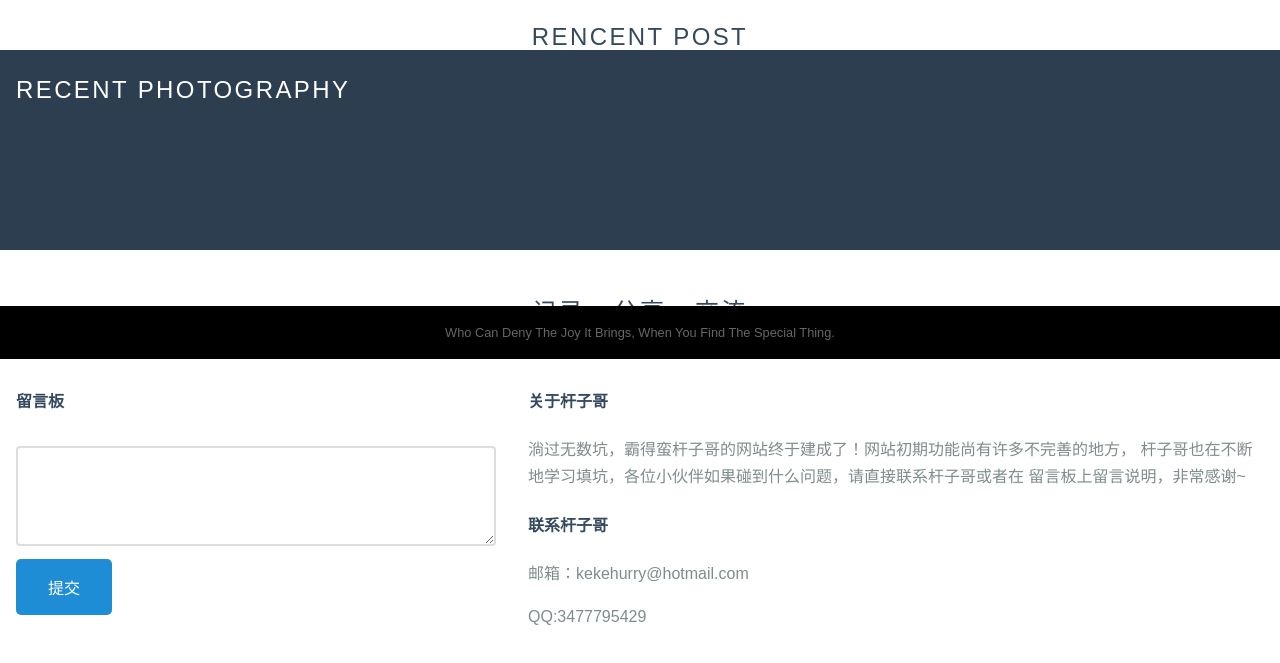
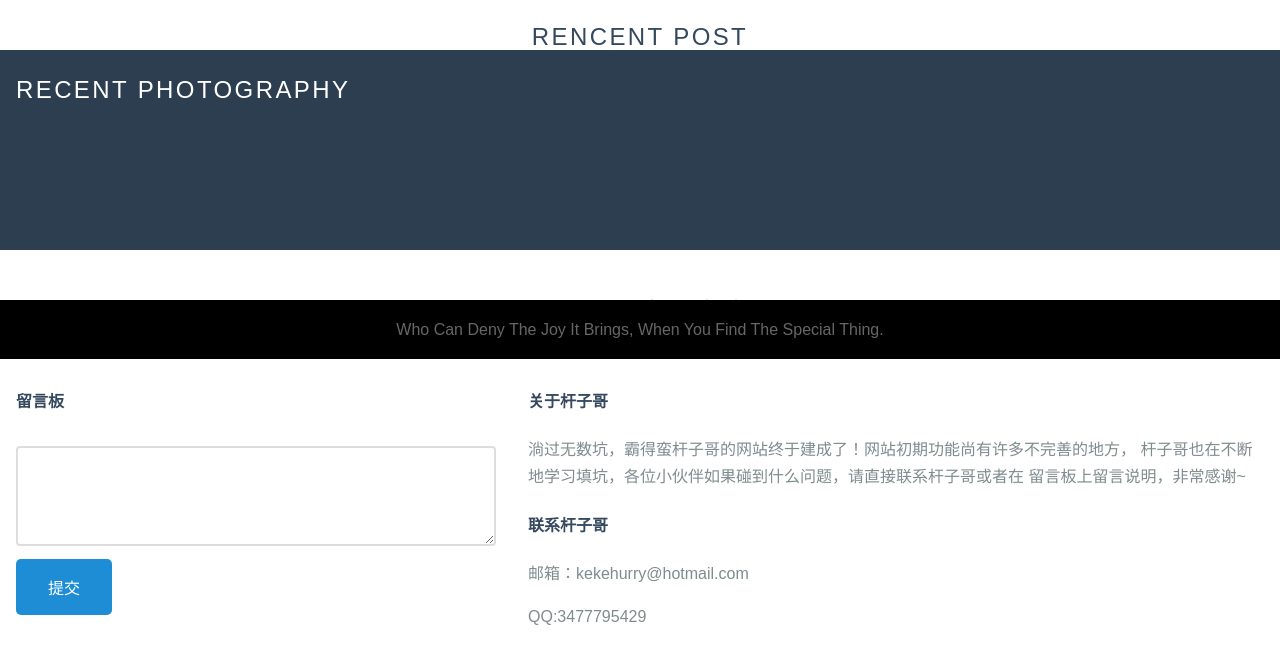
Before and after one commit to kekehurry/ganzige.site, a Django app: template home/templates/home/home.html in a window 1280 px wide. Shown: the part 441-1104 px from the top of the page. Run offline with Django 3.2, Linux system fonts and the light colour scheme; the template is opened without the code that fills it, so the values that code supplies are empty; some libraries are stand-ins or nearby versions.

Commit message:
update footer

```diff
--- a/home/static/home/css/layouts/marketing.css
+++ b/home/static/home/css/layouts/marketing.css
@@ -240,8 +240,8 @@ a.pure-button-primary {
     background: black;
     color: #666;
     text-align: center;
-    padding: 1em 2em;
-    font-size: 80%;
+    padding: 1em ;
+    font-size: 100%;
     position:fixed;
     bottom: 0;
     width: 100%;
```
